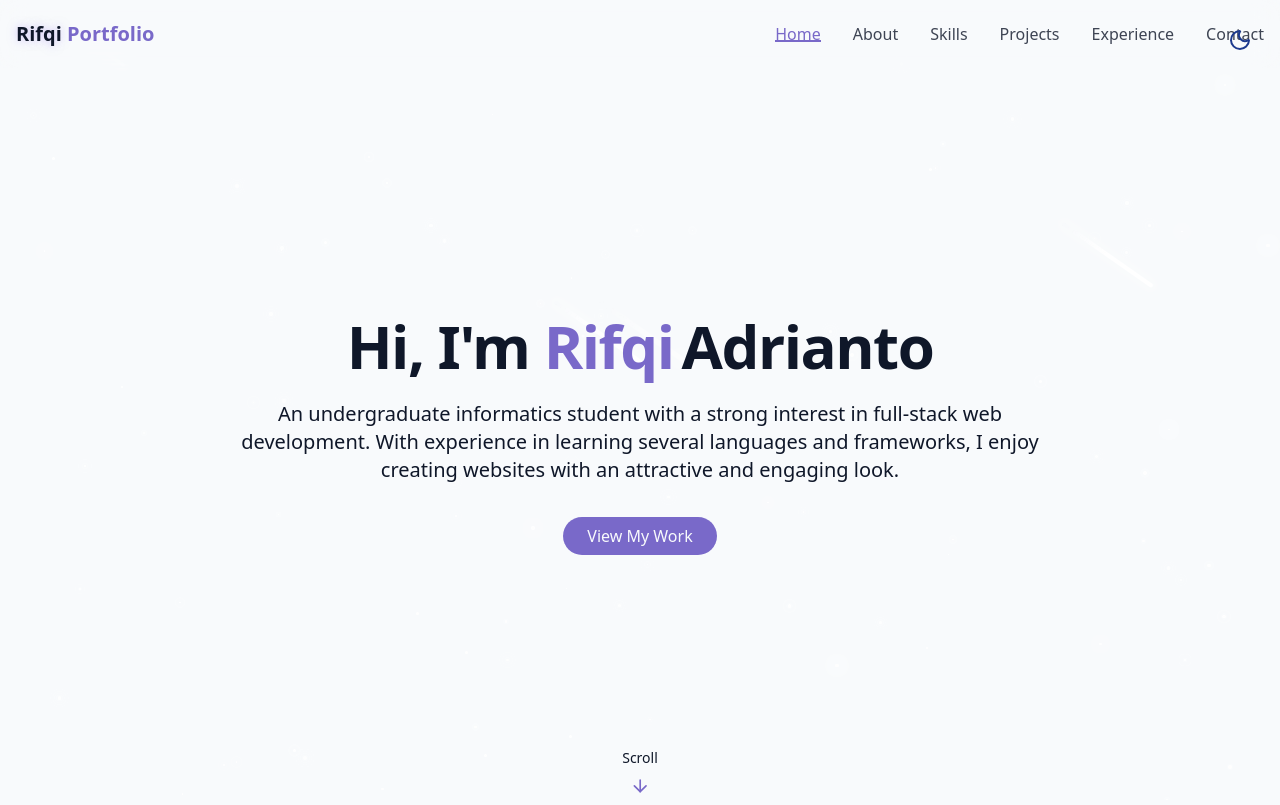
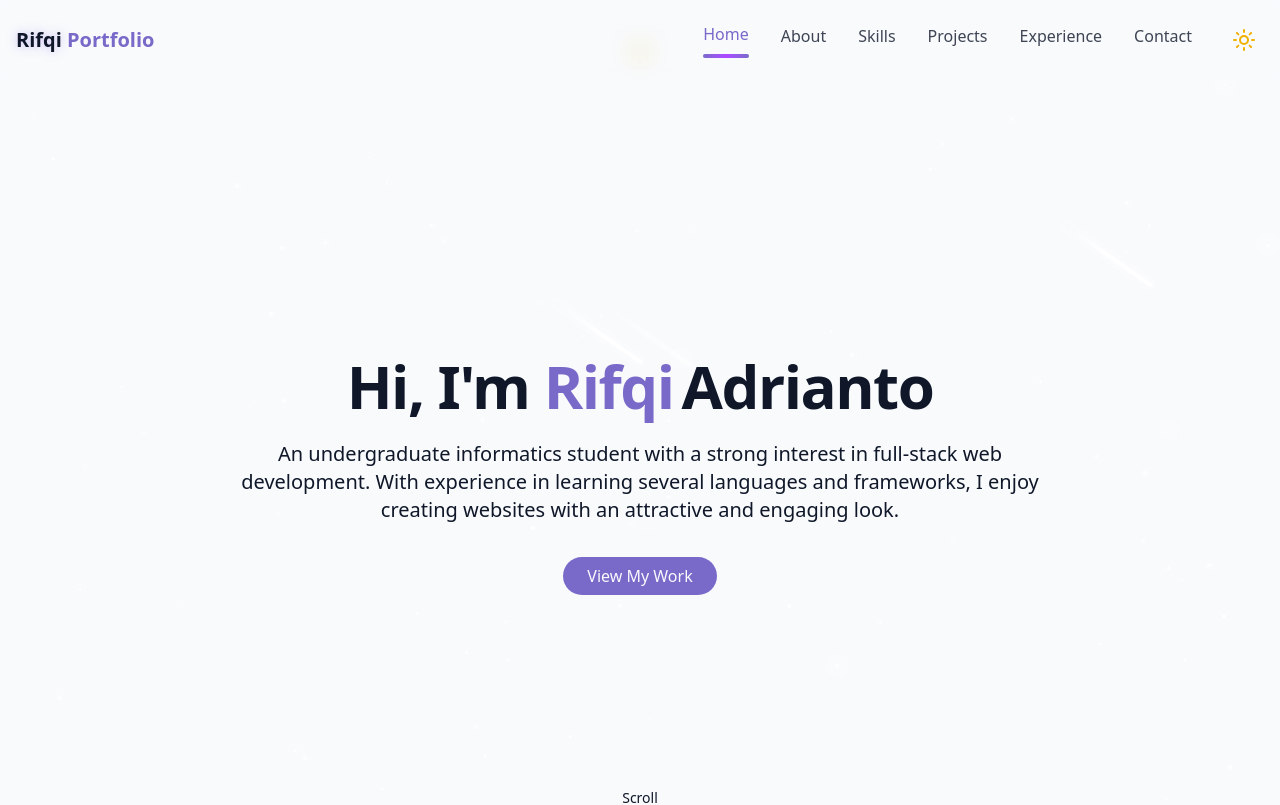
Before and after one commit to rifqiadrianto007/React_Portofolio, a React (Vite) app: page / in a window 1280 px wide. Shown: the top 805 px of the page. Built offline with nearby package versions, Linux system fonts and the light colour scheme.

Commit message:
navbar & toggle combine

```diff
--- a/src/components/Navbar.jsx
+++ b/src/components/Navbar.jsx
@@ -1,6 +1,7 @@
 import { cn } from "@/lib/utils";
 import { Menu, X } from "lucide-react";
 import { useEffect, useState } from "react";
+import { ThemeToggle } from "./ThemeToggle";
 
 const navItems = [
     { name: "Home", href: "#hero" },
@@ -54,14 +55,16 @@ export const Navbar = () => {
     return (
         <nav
             className={cn(
-                "fixed top-0 left-0 right-0 w-full z-50 transition-[padding,background-color,box-shadow] duration-300",
+                "fixed top-0 left-0 right-0 w-full z-50 transition-all duration-300",
                 isScrolled ? "py-3 bg-background/70 backdrop-blur-lg shadow-sm border-b border-border/40"
                     : "py-5 bg-background/50 backdrop-blur-md"
             )}>
             <div className="container mx-auto px-4 flex items-center justify-between">
+                {/* Logo */}
                 <a
                     className="text-xl font-bold text-primary flex items-center"
-                    href="#hero" onClick={(e) => {
+                    href="#hero"
+                    onClick={(e) => {
                         e.preventDefault();
                         handleNavClick("#hero");
                     }}>
@@ -71,8 +74,9 @@ export const Navbar = () => {
                     </span>
                 </a>
 
-                {/* desktop nav */}
-                <div className="hidden md:flex space-x-8">
+                {/* Desktop Nav + Theme Toggle */}
+                <div className="hidden md:flex items-center gap-8">
+                    <div className="flex space-x-8">
                         {navItems.map((item, key) => {
                             const isActive = activeSection === item.href.substring(1);
                             return (
@@ -84,26 +88,36 @@ export const Navbar = () => {
                                         handleNavClick(item.href);
                                     }}
                                     className={cn(
-                                    "relative text-foreground/80 hover:text-primary transition-colors duration-300",
+                                        "relative text-foreground/80 transition-all duration-300 pb-2",
+                                        "hover:text-primary hover:-translate-y-0.5",
                                         // styling underline active section
-                                    "after:content-[''] after:absolute after:left-0 after:bottom-1 after:w-0 after:h-0.5 after:bg-primary after:transition-[padding,background-color,box-shadow] after:duration-300",
+                                        "after:content-[''] after:absolute after:left-0 after:-bottom-1 after:w-0 after:h-1",
+                                        "after:bg-linear-to-r after:from-primary after:via-purple-500 after:to-primary",
+                                        "after:rounded-full after:transition-all after:duration-300",
                                         "hover:after:w-full",
-                                    isActive && "text-primary after:w-full"
+                                        isActive && "text-primary after:w-full -translate-y-0.5"
                                     )}>
                                     {item.name}
                                 </a>
                             )
                         })}
                     </div>
+                    <ThemeToggle isScrolled={isScrolled} />
+                </div>
 
-                {/* mobile nav */}
+                {/* Mobile: Theme Toggle + Menu Button */}
+                <div className="md:hidden flex items-center gap-2">
+                    <ThemeToggle isScrolled={isScrolled} />
                     <button
                         onClick={() => setIsMenuOpen((prev) => !prev)}
-                    className="md:hidden p-2 text-foreground z-50"
+                        className="p-2 text-foreground z-50 rounded-full hover:bg-primary/10 transition-colors"
                         aria-label={isMenuOpen ? "Close Menu" : "Open Menu"}
                     >
-                    {isMenuOpen ? <X size={24} /> : <Menu size={24} />}{" "}
+                        {isMenuOpen ? <X size={24} /> : <Menu size={24} />}
                     </button>
+                </div>
+
+                {/* Mobile Menu */}
                 <div
                     className={cn(
                         "fixed top-0 left-0 w-screen h-dvh", "bg-background/95 backdrop-blur-md",
@@ -120,8 +134,9 @@ export const Navbar = () => {
                                     key={key}
                                     href={item.href}
                                     className={cn(
-                                        "text-foreground/80 hover:text-primary transition-colors duration-300 text-center",
-                                        isActive && "text-primary font-semibold"
+                                        "text-foreground/80 hover:text-primary transition-all duration-300 text-center",
+                                        "hover:-translate-y-0.5",
+                                        isActive && "text-primary font-semibold scale-110"
                                     )}
                                     onClick={(e) => {
                                         e.preventDefault();
--- a/src/components/ThemeToggle.jsx
+++ b/src/components/ThemeToggle.jsx
@@ -2,17 +2,21 @@ import { Moon, Sun } from "lucide-react";
 import { useEffect, useState } from "react";
 import { cn } from "@/lib/utils";
 
-export const ThemeToggle = () => {
+export const ThemeToggle = ({ isScrolled }) => {
     const [isDarkMode, setIsDarkMode] = useState(false);
+    const [mounted, setMounted] = useState(false);
 
     useEffect(() => {
+        setMounted(true);
         const storedTheme = localStorage.getItem("theme");
-        if (storedTheme === "dark") {
+        const prefersDark = window.matchMedia("(prefers-color-scheme: dark)").matches;
+
+        if (storedTheme === "dark" || (!storedTheme && prefersDark)) {
             setIsDarkMode(true);
             document.documentElement.classList.add("dark");
         } else {
-            localStorage.setItem("theme", "light");
             setIsDarkMode(false);
+            document.documentElement.classList.remove("dark");
         }
     }, []);
 
@@ -28,19 +32,45 @@ export const ThemeToggle = () => {
         }
     };
 
+    // Prevent hydration mismatch
+    if (!mounted) {
+        return (
+            <button
+                className="p-2 rounded-full transition-all duration-300 hover:bg-primary/10"
+                aria-label="Toggle theme"
+            >
+                <div className="h-6 w-6" />
+            </button>
+        );
+    }
+
     return (
         <button
             onClick={toggleTheme}
             className={cn(
-                "fixed max-sm:hidden top-5 right-5 z-60 p-2 rounded-full transition-colors duration-300",
-                "focus:outlin-hidden"
+                "relative p-2 rounded-full transition-all duration-300",
+                "hover:bg-primary/10 hover:scale-110 hover:rotate-12",
+                "focus:outline-none focus:ring-2 focus:ring-primary/50",
+                "group"
             )}
+            aria-label={isDarkMode ? "Switch to light mode" : "Switch to dark mode"}
         >
-            {isDarkMode ? (
-                <Sun className="h-6 w-6 text-yellow-300" />
-            ) : (
-                <Moon className="h-6 w-6 text-blue-900" />
-            )}
+            <div className="relative w-6 h-6">
+                <Sun
+                    className={cn(
+                        "absolute inset-0 h-6 w-6 text-yellow-500 transition-all duration-500",
+                        "rotate-0 scale-100 opacity-100",
+                        isDarkMode && "rotate-90 scale-0 opacity-0"
+                    )}
+                />
+                <Moon
+                    className={cn(
+                        "absolute inset-0 h-6 w-6 text-blue-400 transition-all duration-500",
+                        "rotate-90 scale-0 opacity-0",
+                        isDarkMode && "rotate-0 scale-100 opacity-100"
+                    )}
+                />
+            </div>
         </button>
     );
 };
```
Lines whose indentation alone changed are shown as unchanged.
